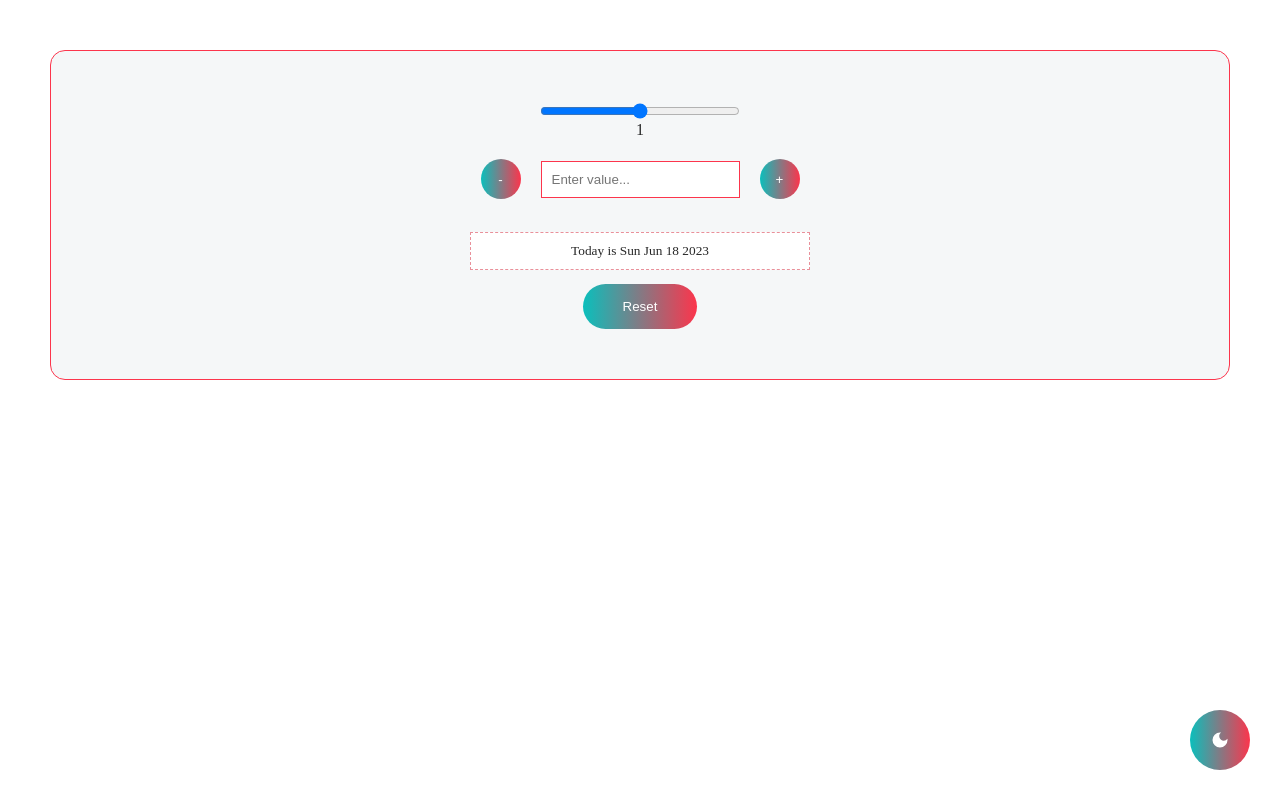
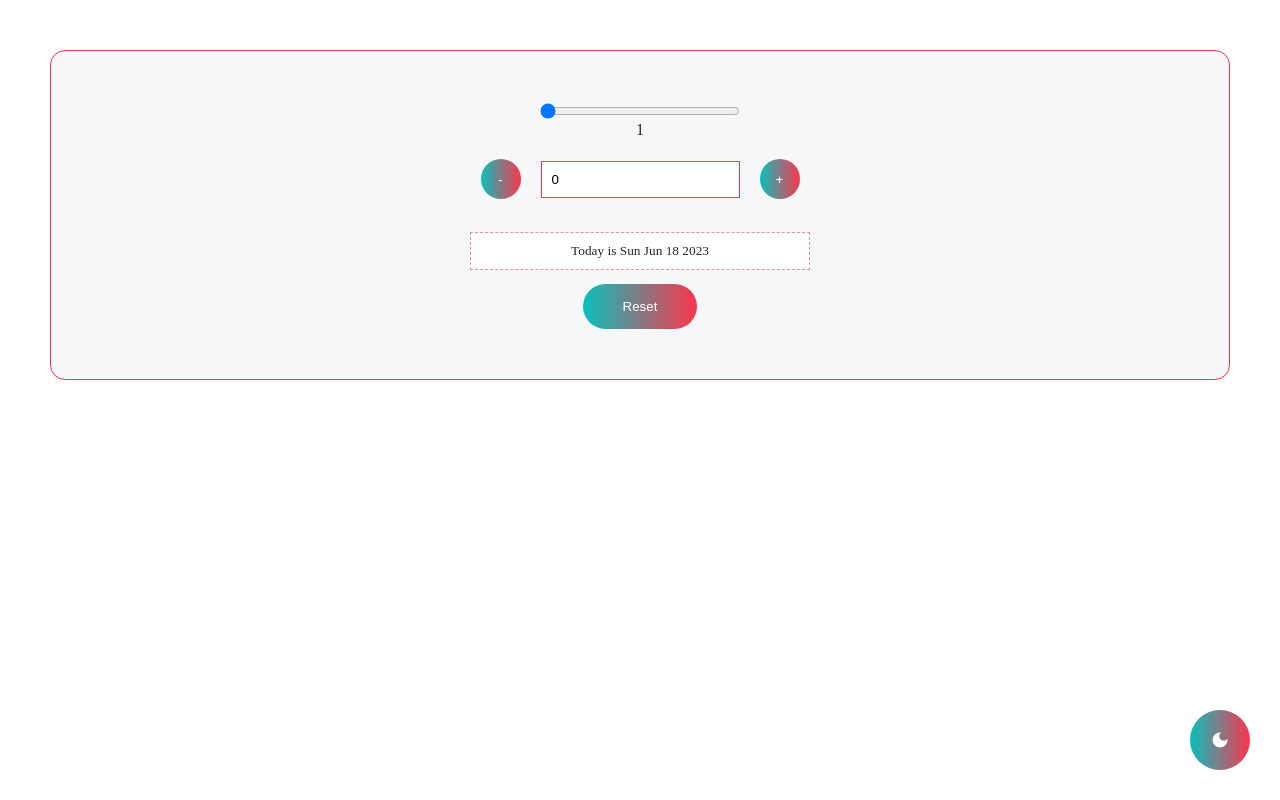
Before and after one commit to samuel-ma/Datepicker2, a React (Vite) app: page / in a window 1280 px wide. Built offline with nearby package versions, Linux system fonts and the light colour scheme.

Commit message:
fix: added functionality to the input fields

```diff
--- a/src/App.jsx
+++ b/src/App.jsx
@@ -19,6 +19,11 @@ function App() {
         setCount(count - 1);
     }
 
+    const inputValue = (e) => {
+        e.preventDefault();
+        setCount(e.target.value)
+    }
+
     const reset = () => {
         setCount(0);
     }
@@ -32,12 +37,12 @@ function App() {
             <main style={mode ? {} : { background: "linear-gradient(to left, #ff00cc, #333399)", border: "1px solid white" }}>
                 <section className='app'>
 
-                    <input type="range" style={mode ? {} : { border: "1px solid white" }} />
+                    <input min={0} max={10} type="range" style={mode ? {} : { border: "1px solid white" }} value={count} onChange={inputValue} />
                     <span style={mode ? {} : { color: "white" }}>1</span>
 
                     <div className='input'>
                         <button style={mode ? {} : { border: "1px solid white" }} className='button' onClick={subCount}>-</button>
-                        <input style={mode ? {} : { border: "1px solid white" }} className='inputText' type="text" placeholder='Enter value...' />
+                        <input style={mode ? {} : { border: "1px solid white" }} className='inputText' type="text" value={count} onChange={inputValue} placeholder='Enter value...' />
                         <button style={mode ? {} : { border: "1px solid white" }} className='button' onClick={addCount}>+</button>
                     </div>
 
```
